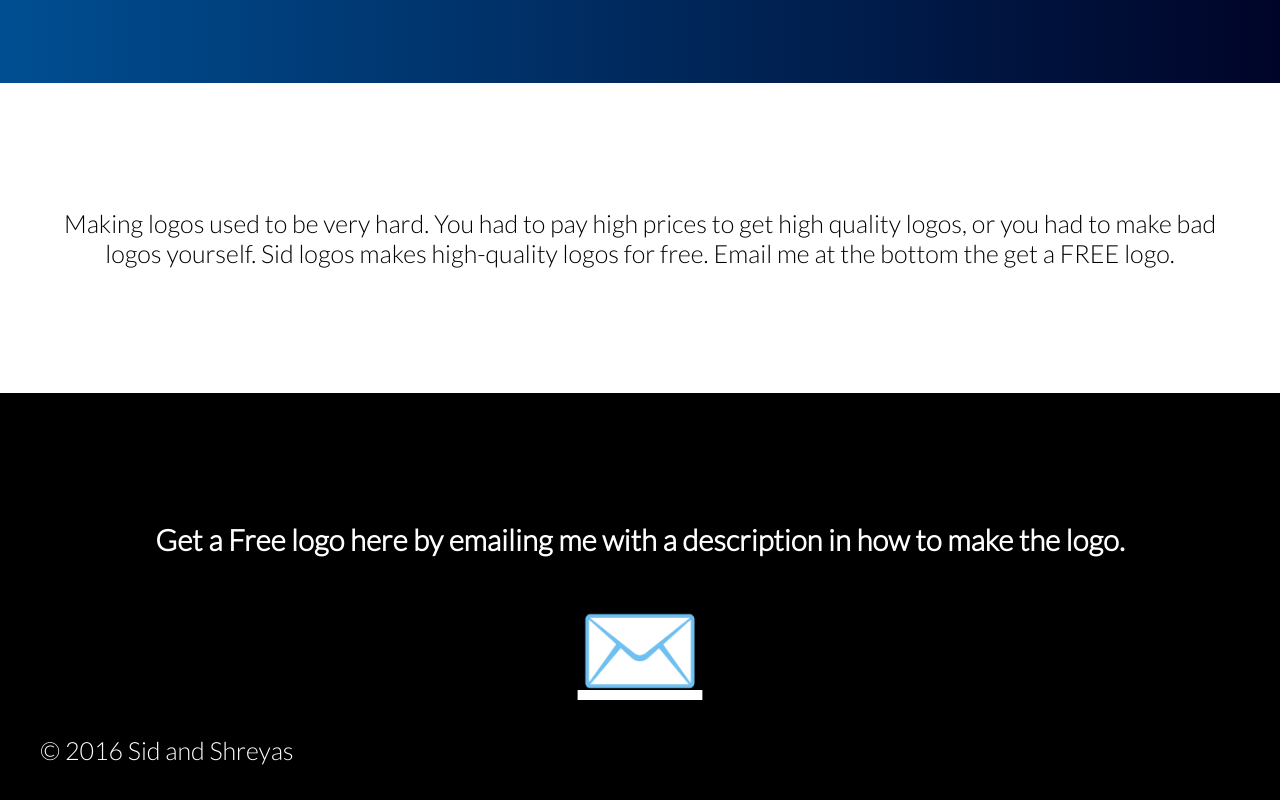
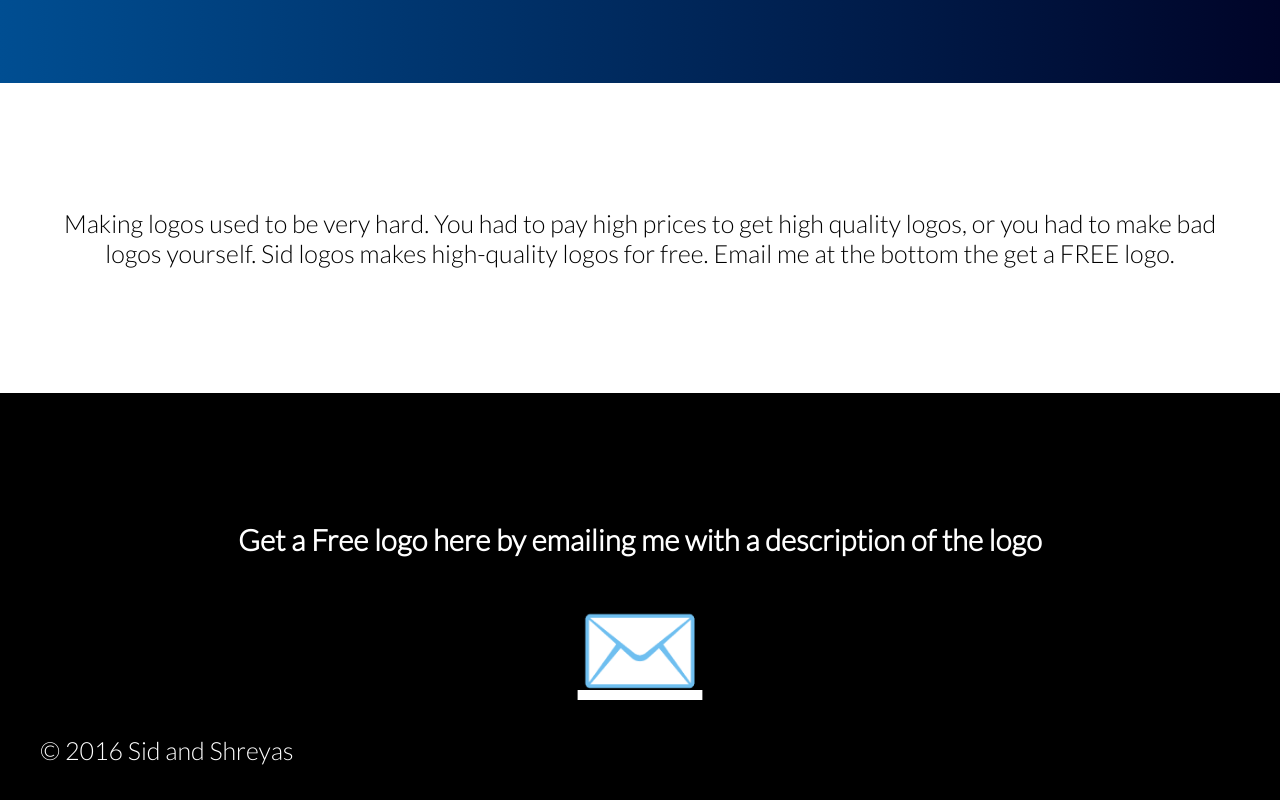
Before and after one commit to Sidthecoder/Logos, a plain HTML site: page index.html in a window 1280 px wide. Shown: the part 809-1609 px from the top of the page. Drawn offline with Linux system fonts and the light colour scheme.

Commit message:
Update index.html

```diff
--- a/index.html
+++ b/index.html
@@ -27,7 +27,7 @@
          <!-- Projects -->
          <center>
             <section id="projects">
-               <h3>Get a Free logo here by emailing me with a description in how to make the logo.</h3>
+               <h3>Get a Free logo here by emailing me with a description of the logo</h3>
                <a href="mailto:garfieldfan99@gmail.com?Subject=Sid%20Logos" target="_top">✉️</a>
                <p>&copy; 2016 Sid and Shreyas</p>
             </section>
```
